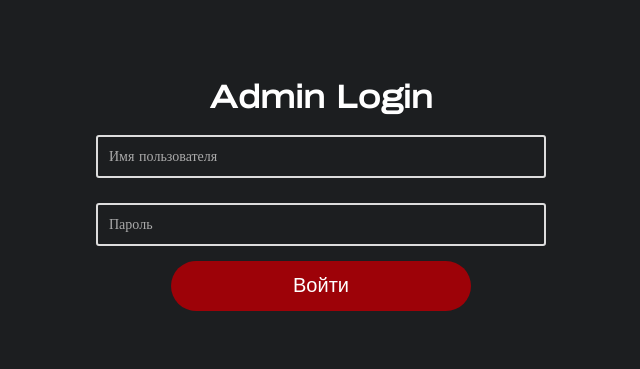
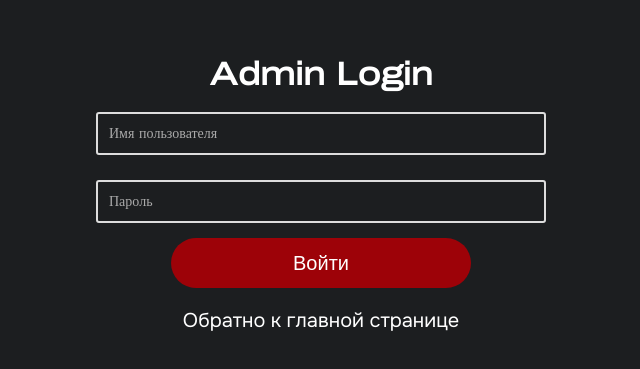
Before and after one commit to IsmailGa/anor_auto, a React (Create React App) app: page /admin-d-8884/login in a window 1280 px wide. Shown: the part 205-574 px from the top of the page, without its empty margins (319-959 px from the left). Built offline with nearby package versions, Linux system fonts and the light colour scheme.

Commit message:
Have made a button in admin more clickable + added link for getting back to main page

```diff
--- a/src/admin/AdminLogin.js
+++ b/src/admin/AdminLogin.js
@@ -1,6 +1,6 @@
 import React, { useState } from "react";
 import axios from "axios";
-import { useNavigate } from "react-router-dom";
+import { useNavigate, NavLink } from "react-router-dom";
 import "./adminLogin.css";
 
 function AdminLogin({ setToken }) {
@@ -64,6 +64,7 @@ function AdminLogin({ setToken }) {
             {error && <p className="error_msg">{error}</p>}
             <button type="submit">Войти</button>
           </form>
+          <NavLink to="/" style={{color: "#FFFFFF", paddingTop: "20px", fontFamily: "Onest", fontSize: "20px"}}>Обратно к главной странице</NavLink>
         </div>
       </div>
     </div>
--- a/src/admin/adminLogin.css
+++ b/src/admin/adminLogin.css
@@ -47,6 +47,11 @@
     border-radius: 50px;
     font-family: Arial, Helvetica, sans-serif;
     color: white;
+    cursor: pointer;
+}
+
+.admin_content button:active {
+    background: #880208;
 }
 
 .custom-field {
```
